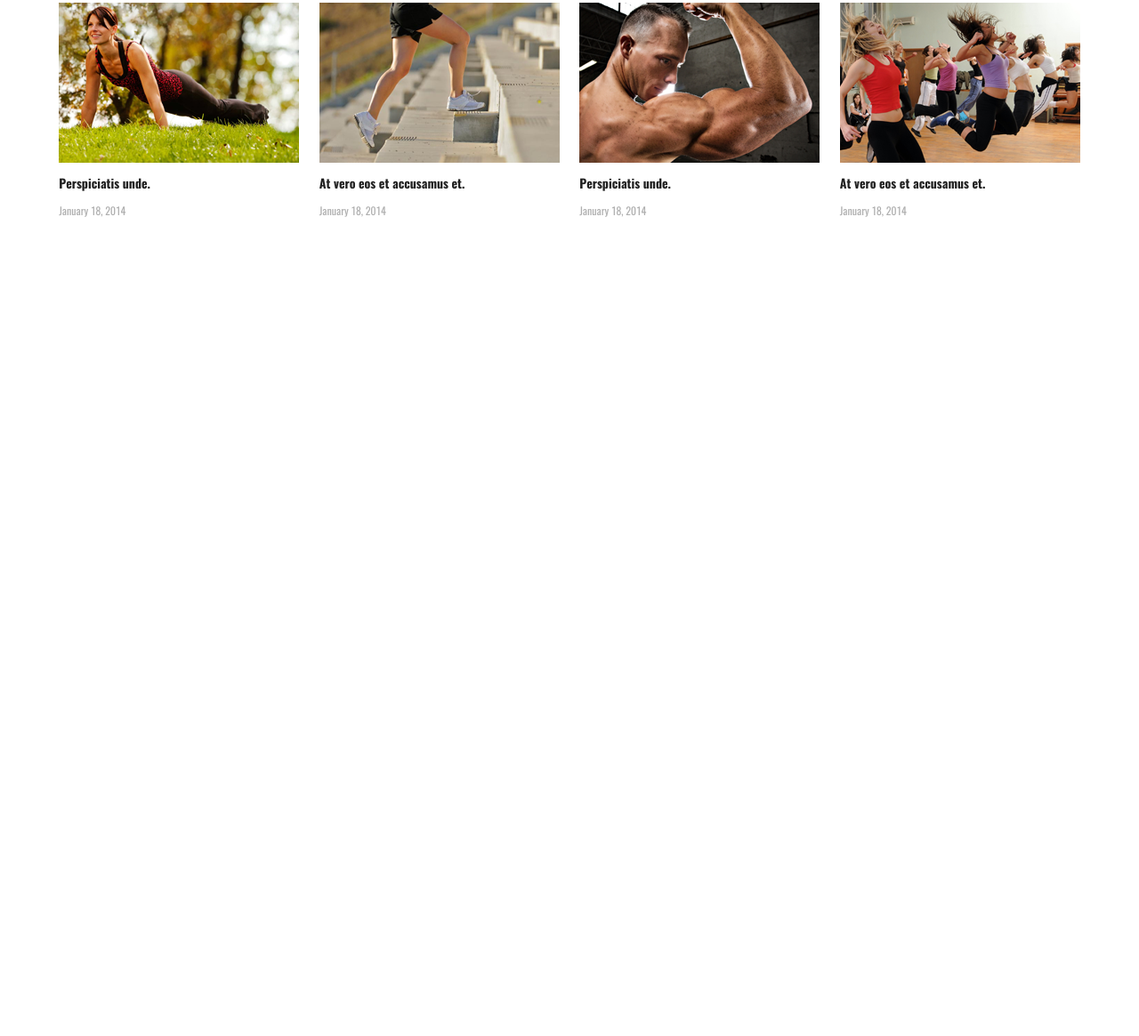
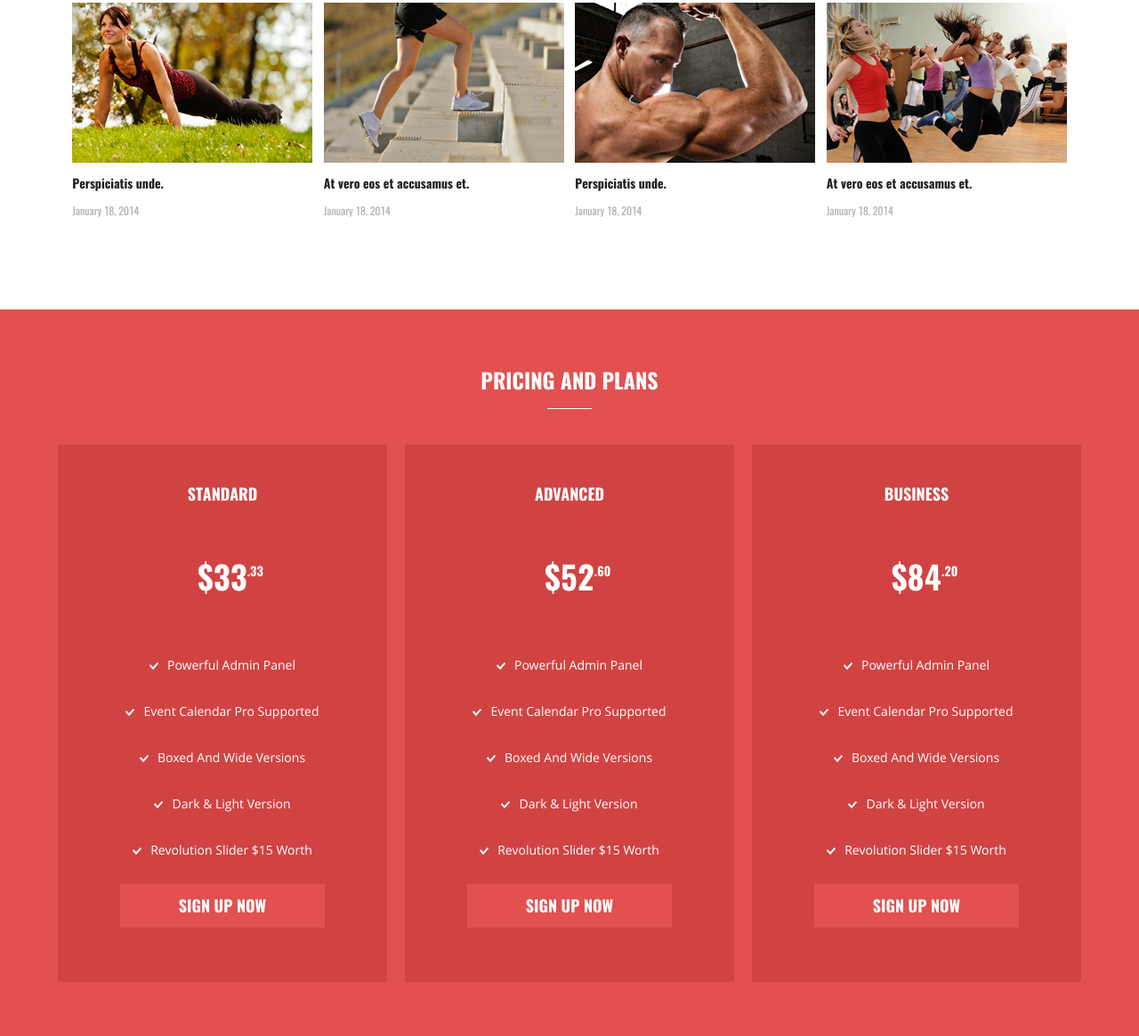
Before and after one commit to vorobevnick/website-on-flexbox, a website: page app/index.html in a window 1280 px wide. Shown: the part 4239-5404 px from the top of the page at 89% size. Before the commit the page ends 4587 px from the top, so only its background shows below. Drawn offline with Linux system fonts and the light colour scheme.

Commit message:
adaptive section price

```diff
--- a/app/index.html
+++ b/app/index.html
@@ -367,6 +367,50 @@
         </div>
     </section>
 
+    <section id="price">
+        <div class="content">
+            <h2 class="section-header section-header__light">Pricing and plans</h2>
+
+            <div class="price">
+                <div class="price-item">
+                    <h4 class="price-item__header">standard</h4>
+                    <h3 class="price-item__price">$33<span class="price-item__price-sub">.33</span></h3>
+                    <p class="price-item__description">Powerful Admin Panel</p>
+                    <p class="price-item__description">Event Calendar Pro Supported</p>
+                    <p class="price-item__description">Boxed And Wide Versions</p>
+                    <p class="price-item__description">Dark & Light Version</p>
+                    <p class="price-item__description">Revolution Slider $15 Worth</p>
+                    <a href="#" class="button">
+                        Sign UP Now
+                    </a>
+                </div>
+                <div class="price-item">
+                    <h4 class="price-item__header">advanced</h4>
+                    <h3 class="price-item__price">$52<span class="price-item__price-sub">.60</span></h3>
+                    <p class="price-item__description">Powerful Admin Panel</p>
+                    <p class="price-item__description">Event Calendar Pro Supported</p>
+                    <p class="price-item__description">Boxed And Wide Versions</p>
+                    <p class="price-item__description">Dark & Light Version</p>
+                    <p class="price-item__description">Revolution Slider $15 Worth</p>
+                    <a href="#" class="button">
+                        Sign UP Now
+                    </a>
+                </div>
+                <div class="price-item">
+                    <h4 class="price-item__header">business</h4>
+                    <h3 class="price-item__price">$84<span class="price-item__price-sub">.20</span></h3>
+                    <p class="price-item__description">Powerful Admin Panel</p>
+                    <p class="price-item__description">Event Calendar Pro Supported</p>
+                    <p class="price-item__description">Boxed And Wide Versions</p>
+                    <p class="price-item__description">Dark & Light Version</p>
+                    <p class="price-item__description">Revolution Slider $15 Worth</p>
+                    <a href="#" class="button">
+                        Sign UP Now
+                    </a>
+                </div>
+            </div>
+        </div>
+    </section>
 
 	<script src="js/scripts.min.js"></script>
 
--- a/app/scss/_media.scss
+++ b/app/scss/_media.scss
@@ -82,6 +82,17 @@
       }
     }
   }
+
+  .price {
+    display: flex;
+    justify-content: center;
+    flex-direction: column;
+    align-content: space-between;
+    align-items: center;
+    &-item {
+      //margin-right: 40px;
+    }
+  }
 }
 /**/
 
@@ -108,6 +119,10 @@
     &-item {
       margin-right: 20px;
     }
+  }
+
+  .price-item {
+    margin-right: 0;
   }
 }
 /**/
--- a/app/scss/main.scss
+++ b/app/scss/main.scss
@@ -7,7 +7,7 @@
 }
 
 ::selection {
-	background-color: $accent;
+	background-color: #cccccc;
 	color: #fff;
 }
 
@@ -413,6 +413,8 @@ header {
 	justify-content: space-around;
 	margin-top: 60px;
 	margin-bottom: 80px;
+	padding-left: 20px;
+	padding-right: 20px;
 	&-item {
 		position: relative;
 		&:hover {
@@ -449,4 +451,91 @@ header {
 		}
 	}
 }
+
+/* -------------- PRICE -------------- */
+
+#price {
+	background-color: $accent;
+	padding: 1px;
+}
+
+.price {
+	display: flex;
+	justify-content: space-around;
+	margin-top: 40px;
+	&-item {
+		width: 370px;
+		background: #d14343;
+		border: solid 1px #d14343;
+		text-align: center;
+		margin-bottom: 60px;
+		transition: .5s;
+		color: #ffffff;
+		&:hover {
+			background: transparent;
+			border: solid 1px #ffffff;
+			transition: .5s;
+			.button {
+				font-family: oswald-reg;
+				font-weight: bold;
+				font-size: 18px;
+				padding: 10px 23px;
+				width: 230px;
+				background-color: #ffffff;
+				color: #e25050;
+				transition: .5s;
+				text-decoration: none;
+			}
+		}
+		&__header {
+			font-family: oswald-reg;
+			font-weight: bold;
+			font-size: 18px;
+			text-transform: uppercase;
+			margin-top: 40px;
+		}
+		&__price {
+			font-family: oswald-reg;
+			font-weight: bold;
+			font-size: 36px;
+			margin-top: 50px;
+			margin-bottom: 50px;
+			position: relative;
+			&-sub {
+				position: absolute;
+				font-size: 14px;
+				top: 11px;
+			}
+		}
+		&__description {
+			font-family: open-sans-reg;
+			font-size: 14px;
+			line-height: 36px;
+			&:before {
+				content:'';
+				width: 10px;
+				height: 8px;
+				background:url(../img/arrow_price.png) no-repeat center center;
+				display: inline-block;
+				margin-right: 10px;
+			}
+		}
+	}
+}
+
+.button {
+	font-family: oswald-reg;
+	font-weight: bold;
+	display: block;
+	font-size: 18px;
+	padding: 10px 23px;
+	width: 230px;
+	margin: 20px auto 60px;
+	background-color: #e25050;
+	transition: .5s;
+	color: #ffffff;
+	text-transform: uppercase;
+}
+
+
 @import "media"; // Always at the end
```
Also changed, not shown: app/css/main.min.css.
